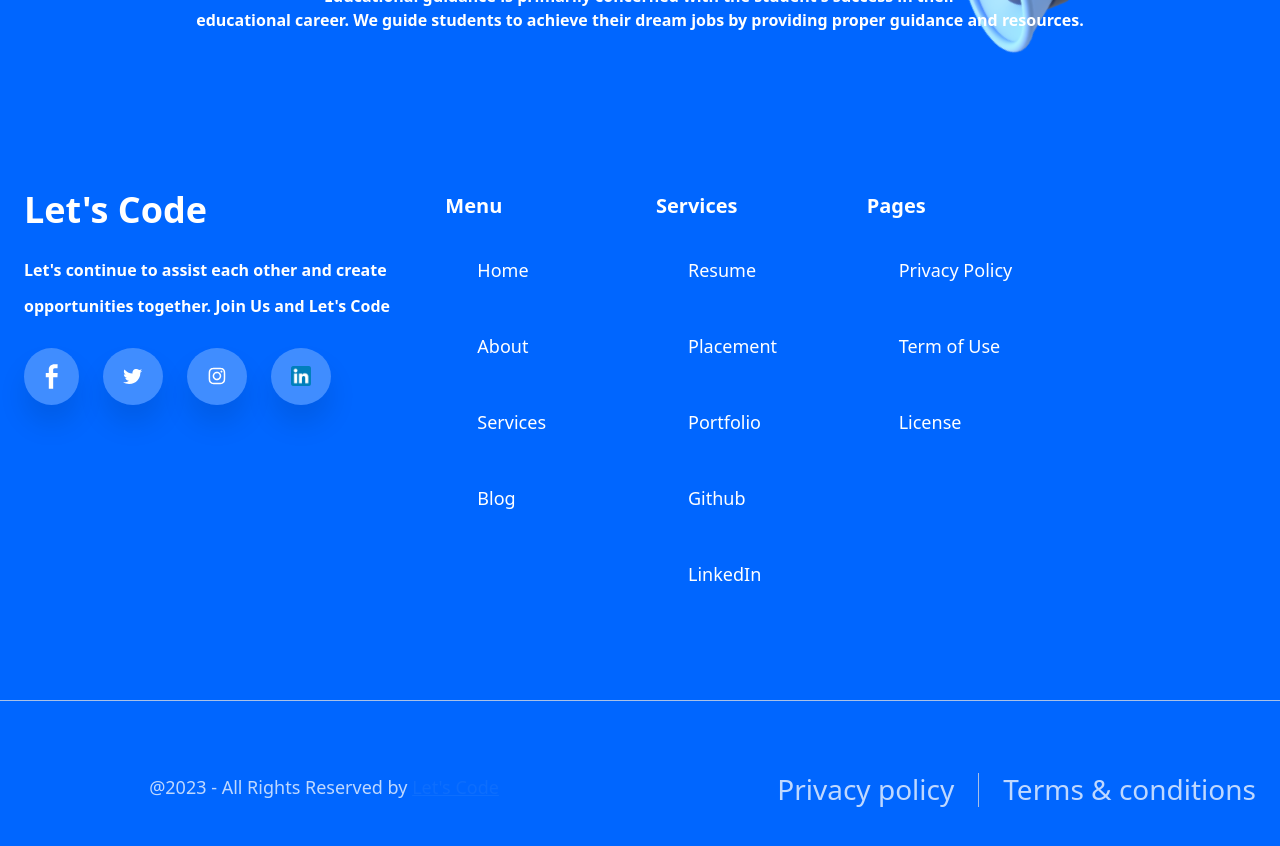
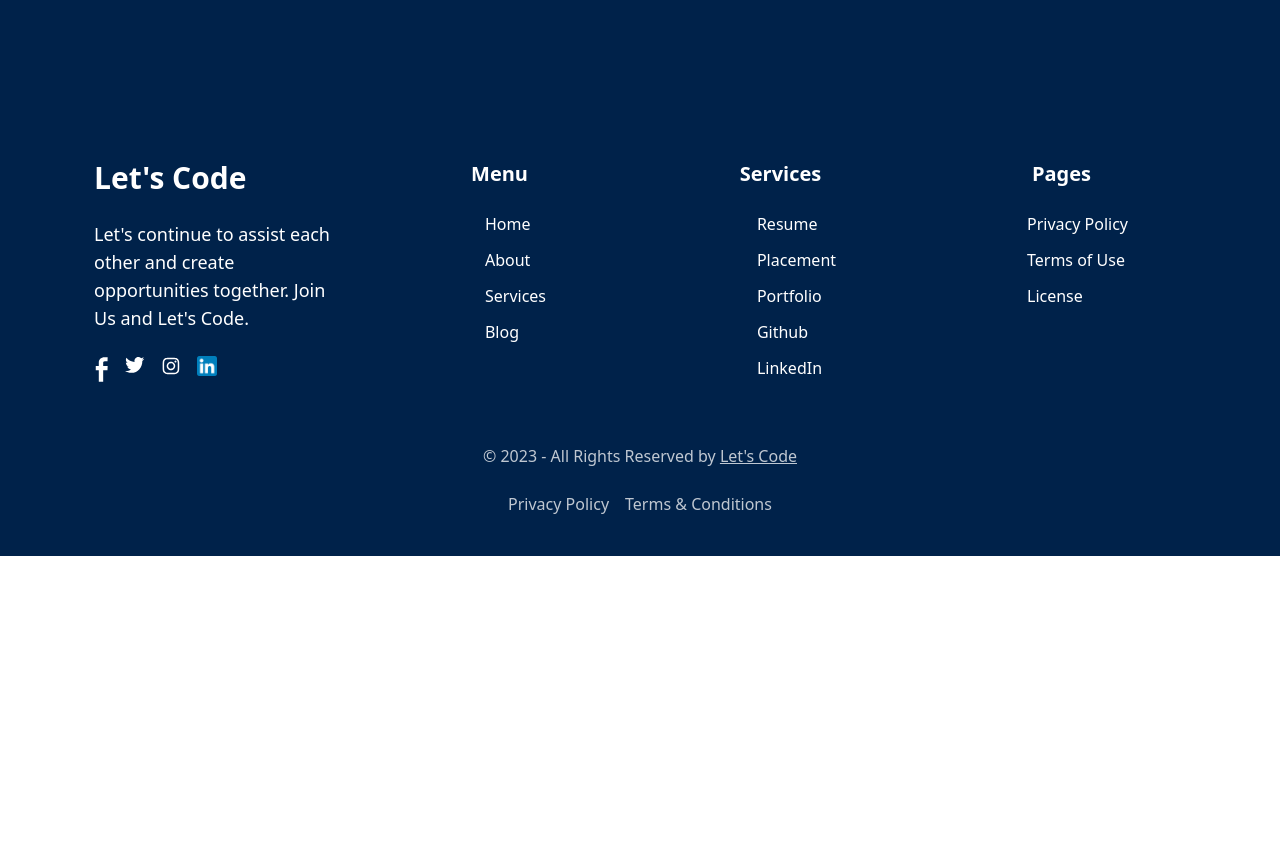
Before and after one commit to karantec/letsCode, a Next.js app: page / in a window 1280 px wide. Shown: the part 7020-7866 px from the top of the page. After the commit the page ends 7576 px from the top, so only its background shows below. Built offline with nearby package versions, Linux system fonts and the light colour scheme.

Commit message:
changed fonts and styling on footer

```diff
--- a/app/components/Footer/Join.jsx
+++ b/app/components/Footer/Join.jsx
@@ -5,9 +5,9 @@ const Join = () => {
             <div className='mx-auto max-w-2xl lg:max-w-7xl sm:py-4 lg:px-8'>
 
                 <div className="text-center">
-                    <h3 className="text-blue text-lg font-normal tracking-widest">JOIN US</h3>
+                    <h3 className="text-white text-xl font-bold tracking-widest">JOIN US</h3>
                     <h2 className="text-4xl sm:text-6xl  text-white font-bold my-6 leading-10"> Take your Journey to <br /> the new level.</h2>
-                    <p className="text-white font-bold text-base ">Educational guidance is primarily concerned with the student's success in their<br/> educational career. We guide students to achieve their dream jobs by providing proper guidance and resources.</p>
+                    <p className="text-white font-semibold text-base ">Educational guidance is primarily concerned with the student's success in their<br/> educational career. We guide students to achieve their dream jobs by providing proper<br /> guidance and resources.</p>
                 </div>
 
 
--- a/app/components/Footer/index.tsx
+++ b/app/components/Footer/index.tsx
@@ -1,7 +1,7 @@
 import Image from "next/image";
 import Link from "next/link";
 import Join from "./Join";
-// MIDDLE LINKS DATA
+
 interface ProductType {
   id: number;
   section: string;
@@ -12,92 +12,100 @@ const products: ProductType[] = [
   {
     id: 1,
     section: "Menu",
-        link: ['Home', 'About', 'Services', 'Blog'],
+    link: ["Home", "About", "Services", "Blog"],
   },
   {
     id: 2,
     section: "Services",
-        link: ['Resume', 'Placement', 'Portfolio', 'Github','LinkedIn']
-
+    link: ["Resume", "Placement", "Portfolio", "Github", "LinkedIn"],
   },
   {
     id: 3,
     section: "Pages",
-        link: ['Privacy Policy', 'Term of Use', 'License']
+    link: ["Privacy Policy", "Terms of Use", "License"],
+  },
+];
 
-    },
-
-]
-
-const footer = () => {
+const Footer = () => {
   return (
-        <div className="bg-blue -mt-43 -pt-5" id="first-section">
-             <Join/>
-            <div className="mx-auto max-w-2xl pb-16 px-4 sm:px-6 lg:max-w-7xl lg:px-8">
-                <div className="mt-24 grid grid-cols-1 gap-y-10 gap-x-16 sm:grid-cols-2 lg:grid-cols-12 xl:gap-x-8">
-
-                    {/* COLUMN-1 */}
-
-                    <div className='col-span-4'>
-                        <h3 className='text-white text-4xl font-semibold leading-9 mb-4 lg:mb-20'> Let's Code</h3>
-                        <p className="text-white font-semibold leading-9 mb-4 lg:mb-20 ">Let's continue to assist each other and create opportunities together. Join Us and Let's Code</p>
-                        <div className='flex gap-4'>
-                            <div className='footer-icons'>
-                                <Link href="https://www.facebook.com/letscodeforever"><Image src={'/images/footer/vec.svg'} alt="facebook" width={15} height={20} /></Link>
-                            </div>
-                            <div className='footer-icons'>
-                                <Link href="https://twitter.com/Lets__Code"><Image src={'/images/footer/twitter.svg'} alt="twitter" width={20} height={20} /></Link>
-                            </div>
-                            <div className='footer-icons'>
-                                <Link href="https://www.instagram.com/lets__code/"><Image src={'/images/footer/instagram.svg'} alt="instagram" width={20} height={20} /></Link>
-                            </div>
-                            <div className='footer-icons'>
-                                <Link href="https://www.instagram.com/lets__code/"><Image src={'/images/footer/linked.png'} alt="LinkedIn" width={20} height={20} /></Link>
+    <div className="bg-navyblue -mt-24 -pt-10" id="first-section">
+      <Join />
+      <div className="container mx-auto py-10 px-4 sm:px-6 lg:px-8">
+        <div className="grid grid-cols-1 gap-y-6 gap-x-4 sm:grid-cols-2 lg:grid-cols-4 xl:gap-x-8">
+          <div className="col-span-1 sm:col-span-2 lg:col-span-1">
+            <h3 className="text-3xl font-semibold text-white mb-4">Let's Code</h3>
+            <p className="text-white text-lg mb-6">
+              Let's continue to assist each other and create opportunities together. Join Us and Let's Code.
+            </p>
+            <div className="flex space-x-4">
+              <Link href="https://www.facebook.com/letscodeforever">
+                <Image
+                  src="/images/footer/vec.svg"
+                  alt="Facebook"
+                  width={15}
+                  height={20}
+                />
+              </Link>
+              <Link href="https://twitter.com/Lets__Code">
+                <Image
+                  src="/images/footer/twitter.svg"
+                  alt="Twitter"
+                  width={20}
+                  height={20}
+                />
+              </Link>
+              <Link href="https://www.instagram.com/lets__code/">
+                <Image
+                  src="/images/footer/instagram.svg"
+                  alt="Instagram"
+                  width={20}
+                  height={20}
+                />
+              </Link>
+              <Link href="https://www.instagram.com/lets__code/">
+                <Image
+                  src="/images/footer/linked.png"
+                  alt="LinkedIn"
+                  width={20}
+                  height={20}
+                />
+              </Link>
             </div>
           </div>
-                    </div>
-
-                    {/* CLOUMN-2/3 */}
-
           {products.map((product) => (
-                        <div key={product.id} className="group relative col-span-2">
-                            <p className="text-white text-xl font-extrabold mb-9">{product.section}</p>
-                            <ul>
+            <div key={product.id} className="flex flex-col items-center">
+              <h3 className="text-xl font-semibold text-white mb-4">{product.section}</h3>
+              <ul className="space-y-3">
                 {product.link.map((link: string, index: number) => (
-                                    <li key={index} className='mb-5'>
-                                        <Link  style={{ textDecoration: 'none' }} href="/" className="text-white text-lg font-normal mb-6 space-links">{link}</Link>
+                  <li key={index}>
+                    <Link href="/" style={{ textDecoration: 'none' }} className="text-white hover:text-black transition duration-300">
+                      {link}
+                    </Link>
                   </li>
                 ))}
               </ul>
             </div>
           ))}
-
         </div>
-            </div>
-
-            {/* All Rights Reserved */}
-
-            <div className="mx-auto max-w-2xl lg:max-w-7xl">
-                <div className="pt-5 pb-5 px-4 sm:px-6 lg:px-4 border-solid border-t border-footer">
-                    <div className="mt-4 grid grid-cols-1 gap-y-10 gap-x-16 sm:grid-cols-2 xl:gap-x-8">
-                        <div>
-                            <h3 className='text-center md:text-start text-offwhite text-lg'>@2023 - All Rights Reserved by <Link href="/" target="_blank"> Let's Code</Link></h3>
-                        </div>
-                        <div className="flex justify-center md:justify-end">
-                            <Link style={{ textDecoration: 'none' }} href="/">
-                                <h3 className="text-offwhite pr-6">Privacy policy</h3>
+        <div className="mt-12 text-center">
+          <p className="text-offwhite">
+            &copy; 2023 - All Rights Reserved by{" "}
+            <Link href="/" className="text-offwhite">
+              Let's Code
             </Link>
-                            <Link style={{ textDecoration: 'none' }} href="/">
-                                <h3 className="text-offwhite pl-6 border-solid border-l border-footer">Terms & conditions</h3>
+          </p>
+          <div className="mt-4 space-x-4">
+            <Link href="/" style={{ textDecoration: 'none' }} className="text-offwhite hover:text-black-500 transition duration-300">
+              Privacy Policy
+            </Link>
+            <Link href="/" style={{ textDecoration: 'none' }} className="text-offwhite hover:text-black-500 transition duration-300">
+              Terms & Conditions
             </Link>
           </div>
         </div>
       </div>
     </div>
+  );
+};
 
-        </div>
-
-    )
-}
-
-export default footer;
+export default Footer;
```
Lines whose indentation alone changed are shown as unchanged.
